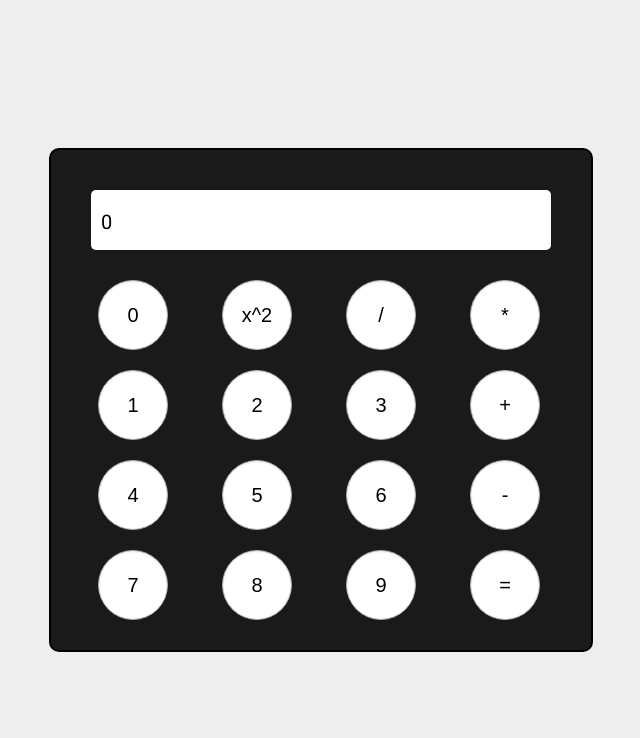
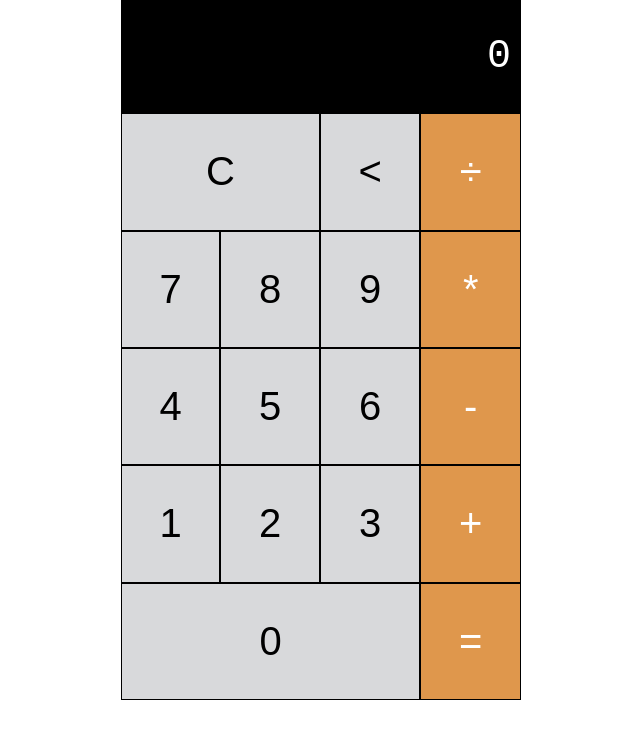
Before and after one commit to Gamesbydo/landingPage, a plain HTML site: page projects/calculator-project/index.html in a window 1280 px wide. Shown: the whole page, without its empty margins (319-959 px from the left). Drawn offline with Linux system fonts and the light colour scheme.

Commit message:
reworked calculator + some design changes

```diff
--- a/projects/calculator-project/general.css
+++ /dev/null
@@ -1,59 +0,0 @@
-body {
-    margin: 0;
-    background-color: #eeeeee;
-    font-family: "Roboto", sans-serif;
-}
-.calc-container {
-    display: flex;
-    justify-content: center;
-    align-items: center;
-    height: 100vh;
-}
-
-.calculator-frame {
-    position: relative;
-    border: 2px solid black;
-    background-color: rgb(26, 26, 26);
-    width: 500px;
-    border-radius: 10px;
-    display: flex;
-    flex-direction: column;
-    padding: 20px;
-}
-.display {
-    height: 50px;
-    width: auto;
-    background-color: white;
-    margin: 20px;
-    border-radius: 5px;
-    padding-bottom: 10px;
-    padding-left: 10px;
-    font-size: 20px;
-}
-
-.buttons {
-    display: flex;
-    flex-direction: row;
-    flex-wrap: wrap;
-}
-.calc-button {
-    width: 70px;
-    height: 70px;
-    margin: 10px 27px;
-    border: 1px solid rgb(170, 170, 170);
-    box-shadow: inset 0 1px 2px #eeeeee;
-    background-color: rgb(255, 255, 255);
-    border-radius: 50%;
-    cursor: pointer;
-    opacity: 1;
-    transition: opacity 150ms;
-    font-size: 20px;
-}
-
-.calc-button:hover {
-    opacity: 0.7;
-}
-
-.calc-button:active {
-    opacity: 0.4;
-}
--- a/projects/calculator-project/index.html
+++ b/projects/calculator-project/index.html
@@ -3,137 +3,42 @@
     <head>
         <meta charset="UTF-8" />
         <meta name="viewport" content="width=device-width, initial-scale=1.0" />
+        <link rel="stylesheet" href="styles.css" />
         <title>Calculator</title>
-        <link rel="stylesheet" href="general.css" />
-        <link rel="preconnect" href="https://fonts.googleapis.com" />
-        <script src="system.js"></script>
-        <link rel="preconnect" href="https://fonts.gstatic.com" crossorigin />
-        <link
-            href="https://fonts.googleapis.com/css2?family=Roboto&display=swap"
-            rel="stylesheet"
-        />
     </head>
     <body>
-        <div class="calc-container">
-            <div class="calculator-frame">
-                <div class="display">
-                    <p id="displayText">0</p>
-                </div>
-                <div class="buttons">
-                    <button
-                        onclick="putNumberOnScreen(0);"
-                        id="zero"
-                        class="calc-button"
-                    >
-                        0
+        <div class="main-frame-container">
+            <div class="main-frame">
+                <div class="display">0</div>
+                <button class="button-class clear-button">C</button>
+                <button class="button-class delete-button">&lt;</button>
+                <button class="button-class divide-button orange-button">
+                    ÷
                 </button>
-                    <button
-                        onclick="putNumberOnScreen('square');"
-                        id="square"
-                        class="calc-button"
-                    >
-                        x^2
-                    </button>
-                    <button
-                        onclick="putNumberOnScreen('divide');"
-                        id="divide"
-                        class="calc-button"
-                    >
-                        /
-                    </button>
-                    <button
-                        onclick="putNumberOnScreen('multiply');"
-                        id="multiply"
-                        class="calc-button"
-                    >
+                <button class="button-class seven-button">7</button>
+                <button class="button-class eight-button">8</button>
+                <button class="button-class nine-button">9</button>
+                <button class="button-class multi-button orange-button">
                     *
                 </button>
-                    <button
-                        onclick="putNumberOnScreen(1);"
-                        id="one"
-                        class="calc-button"
-                    >
-                        1
+                <button class="button-class four-button">4</button>
+                <button class="button-class five-button">5</button>
+                <button class="button-class six-button">6</button>
+                <button class="button-class minus-button orange-button">
+                    -
                 </button>
-                    <button
-                        onclick="putNumberOnScreen(2);"
-                        id="two"
-                        class="calc-button"
-                    >
-                        2
-                    </button>
-                    <button
-                        onclick="putNumberOnScreen(3);"
-                        id="three"
-                        class="calc-button"
-                    >
-                        3
-                    </button>
-                    <button
-                        onclick="putNumberOnScreen('+');"
-                        id="plus"
-                        class="calc-button"
-                    >
+                <button class="button-class one-button">1</button>
+                <button class="button-class two-button">2</button>
+                <button class="button-class three-button">3</button>
+                <button class="button-class plus-button orange-button">
                     +
                 </button>
-                    <button
-                        onclick="putNumberOnScreen(4);"
-                        id="four"
-                        class="calc-button"
-                    >
-                        4
-                    </button>
-                    <button
-                        onclick="putNumberOnScreen(5);"
-                        id="five"
-                        class="calc-button"
-                    >
-                        5
-                    </button>
-                    <button
-                        onclick="putNumberOnScreen(6);"
-                        id="six"
-                        class="calc-button"
-                    >
-                        6
-                    </button>
-                    <button
-                        onclick="putNumberOnScreen('-');"
-                        id="minus"
-                        class="calc-button"
-                    >
-                        -
-                    </button>
-                    <button
-                        onclick="putNumberOnScreen(7);"
-                        id="seven"
-                        class="calc-button"
-                    >
-                        7
-                    </button>
-                    <button
-                        onclick="putNumberOnScreen(8);"
-                        id="eight"
-                        class="calc-button"
-                    >
-                        8
-                    </button>
-                    <button
-                        onclick="putNumberOnScreen(9);"
-                        id="nine"
-                        class="calc-button"
-                    >
-                        9
-                    </button>
-                    <button
-                        onclick="putNumberOnScreen('=');"
-                        id="equals"
-                        class="calc-button"
-                    >
+                <button class="button-class zero0-button">0</button>
+                <button class="button-class equals-button orange-button">
                     =
                 </button>
             </div>
         </div>
-        </div>
+        <script src="system.js"></script>
     </body>
 </html>
--- /dev/null
+++ b/projects/calculator-project/styles.css
@@ -0,0 +1,128 @@
+* {
+    box-sizing: border-box;
+}
+body {
+    margin: 0;
+    padding: 0;
+    font-family: monospace;
+}
+.main-frame-container {
+    display: flex;
+    align-items: center;
+    justify-content: center;
+}
+
+.main-frame {
+    display: grid;
+    background-color: beige;
+    height: 700px;
+    width: 400px;
+    grid-template-areas:
+        "display display display display"
+        "clear clear delete divide"
+        "seven eight nine multi"
+        "four five six minus"
+        "one two three plus"
+        "zero0 zero0 zero0 equals";
+}
+
+.display {
+    display: flex;
+    grid-area: display;
+    background-color: #000;
+    color: white;
+    font-size: 40px;
+    align-items: center;
+    justify-content: right;
+    padding-right: 10px;
+    font-family: monospace;
+}
+
+.button-class {
+    background-color: #d8d9db;
+    border: 1px solid black;
+    font-size: 40px;
+    cursor: pointer;
+}
+.button-class:hover {
+    background-color: #ebebeb;
+}
+.button-class:active {
+    background-color: #bbbcbe;
+}
+.orange-button {
+    background-color: #df974c;
+    color: white;
+}
+.orange-button:hover {
+    background-color: #dfb07e;
+}
+.orange-button:active {
+    background-color: #dd8d37;
+}
+.clear-button {
+    grid-area: clear;
+}
+
+.delete-button {
+    grid-area: delete;
+    padding: none;
+}
+
+.divide-button {
+    grid-area: divide;
+}
+
+.seven-button {
+    grid-area: seven;
+}
+
+.eight-button {
+    grid-area: eight;
+}
+
+.nine-button {
+    grid-area: nine;
+}
+
+.multi-button {
+    grid-area: multi;
+}
+
+.four-button {
+    grid-area: four;
+}
+
+.five-button {
+    grid-area: five;
+}
+
+.six-button {
+    grid-area: six;
+}
+
+.minus-button {
+    grid-area: minus;
+}
+
+.one-button {
+    grid-area: one;
+}
+
+.two-button {
+    grid-area: two;
+}
+
+.three-button {
+    grid-area: three;
+}
+.plus-button {
+    grid-area: plus;
+}
+
+.zero0-button {
+    grid-area: zero0;
+}
+.equals-button {
+    grid-area: equals;
+}
```
Also changed, not shown: index.html (+5 -5 lines), images/calculator-preview.png (added), images/calculator-project-preview.png (deleted), images/marix-calculator-preview.png (added), images/matrix-calculator-preview.png (deleted), projects/matrix-calculator/assets/index-IR9iPJTo.js (renamed from projects/matrix-caculator/assets/index-IR9iPJTo.js), projects/matrix-calculator/assets/index-SvKL6ZcX.css (renamed from projects/matrix-caculator/assets/index-SvKL6ZcX.css), projects/matrix-calculator/index.html (renamed from projects/matrix-caculator/index.html). Lines whose indentation alone changed are shown as unchanged.
